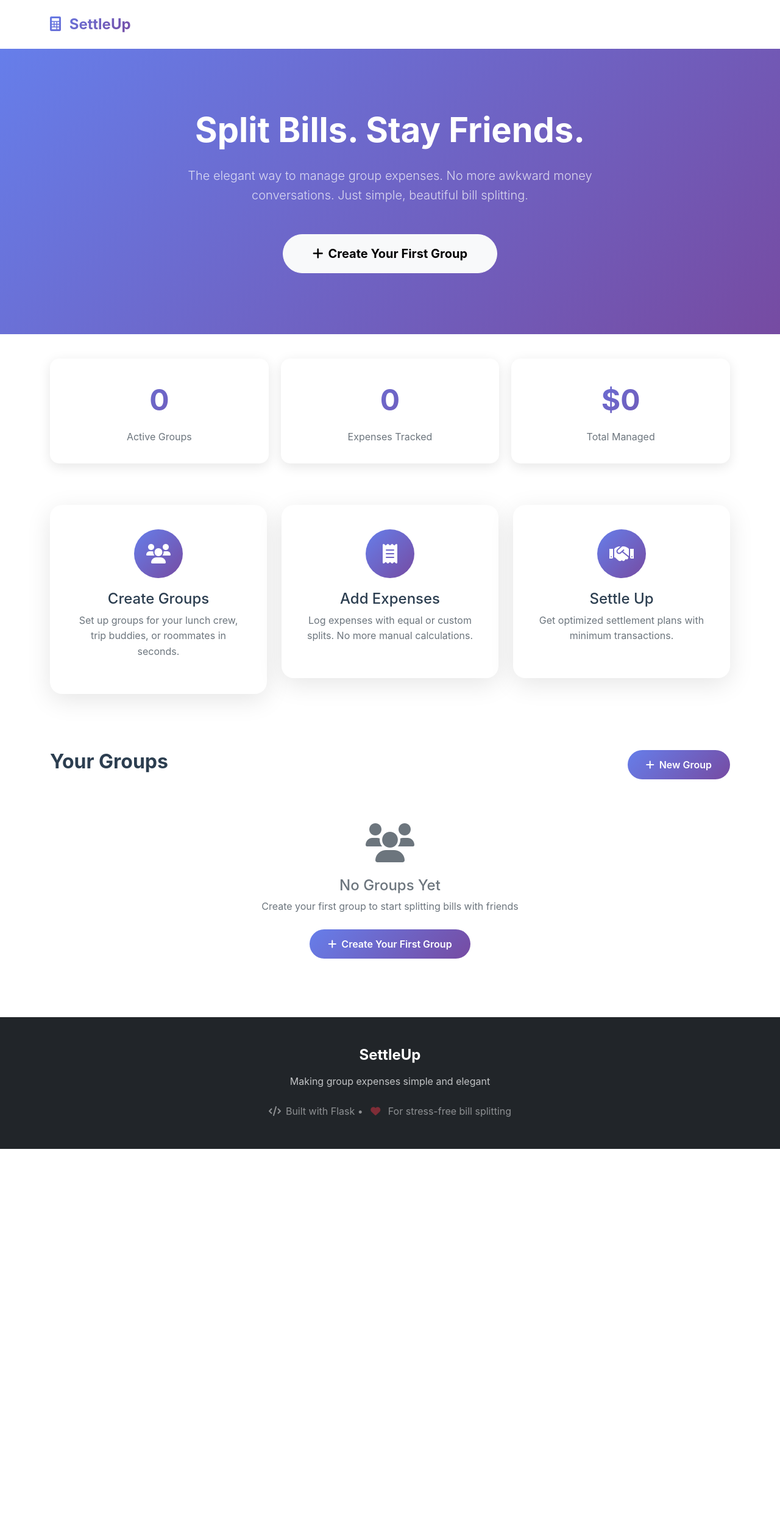
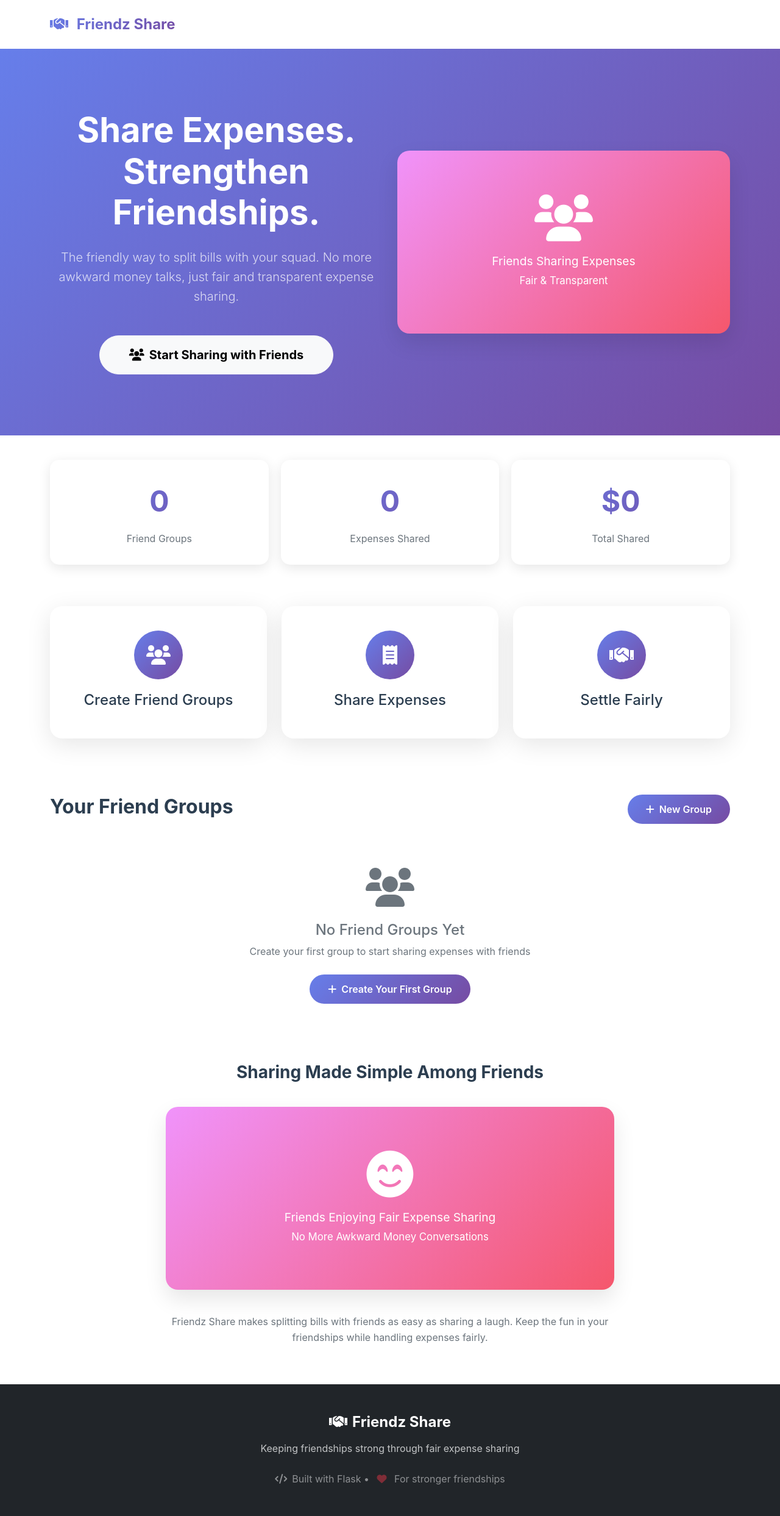
Before and after one commit to Premnat30/settle_up, a Flask app: page / in a window 1280 px wide. Shown: the whole page at 61% size. Before the commit the page ends 1884 px from the top, so only its background shows below. Run offline with Flask 3, Linux system fonts and the light colour scheme.

Commit message:
updated Home Page and Spilt Logic

```diff
--- a/templates/index.html
+++ b/templates/index.html
@@ -3,7 +3,7 @@
 <head>
     <meta charset="UTF-8">
     <meta name="viewport" content="width=device-width, initial-scale=1.0">
-    <title>SettleUp - Split Bills Like a Pro</title>
+    <title>Friendz Share - Split Bills Like Friends</title>
     <link href="https://cdn.jsdelivr.net/npm/bootstrap@5.1.3/dist/css/bootstrap.min.css" rel="stylesheet">
     <link rel="stylesheet" href="https://cdnjs.cloudflare.com/ajax/libs/font-awesome/6.0.0/css/all.min.css">
     <link rel="stylesheet" href="{{ url_for('static', filename='style.css') }}">
@@ -13,6 +13,15 @@
             color: white;
             padding: 100px 0;
             text-align: center;
+            position: relative;
+            overflow: hidden;
+        }
+
+        .hero-image {
+            max-width: 400px;
+            margin: 0 auto 40px;
+            border-radius: 20px;
+            box-shadow: 0 20px 40px rgba(0,0,0,0.2);
         }
 
         .apple-card {
@@ -104,6 +113,27 @@
             -webkit-background-clip: text;
             -webkit-text-fill-color: transparent;
         }
+
+        .friends-sharing-img {
+            width: 100%;
+            max-width: 500px;
+            border-radius: 20px;
+            box-shadow: 0 15px 35px rgba(0,0,0,0.1);
+            margin: 20px 0;
+        }
+
+        .image-placeholder {
+            background: linear-gradient(135deg, #f093fb 0%, #f5576c 100%);
+            border-radius: 20px;
+            height: 300px;
+            display: flex;
+            align-items: center;
+            justify-content: center;
+            color: white;
+            font-size: 1.2rem;
+            margin: 40px 0;
+            box-shadow: 0 15px 35px rgba(0,0,0,0.1);
+        }
     </style>
 </head>
 <body>
@@ -111,8 +141,8 @@
     <nav class="navbar navbar-expand-lg navbar-light bg-white py-3">
         <div class="container">
             <a class="navbar-brand nav-brand" href="{{ url_for('index') }}">
-                <i class="fas fa-calculator me-2"></i>
-                SettleUp
+                <i class="fas fa-handshake me-2"></i>
+                Friendz Share
             </a>
         </div>
     </nav>
@@ -120,16 +150,26 @@
     <!-- Hero Section -->
     <section class="apple-hero">
         <div class="container">
-            <div class="row justify-content-center">
-                <div class="col-lg-8">
-                    <h1 class="display-4 fw-bold mb-4">Split Bills. Stay Friends.</h1>
+            <div class="row justify-content-center align-items-center">
+                <div class="col-lg-6">
+                    <h1 class="display-4 fw-bold mb-4">Share Expenses. Strengthen Friendships.</h1>
                     <p class="lead mb-5 opacity-75">
-                        The elegant way to manage group expenses. No more awkward money conversations.
-                        Just simple, beautiful bill splitting.
+                        The friendly way to split bills with your squad. No more awkward money talks,
+                        just fair and transparent expense sharing.
                     </p>
                     <a href="{{ url_for('create_group') }}" class="btn btn-light btn-lg px-5 py-3 rounded-pill fw-bold">
-                        <i class="fas fa-plus me-2"></i>Create Your First Group
+                        <i class="fas fa-users me-2"></i>Start Sharing with Friends
                     </a>
+                </div>
+                <div class="col-lg-6 text-center">
+                    <!-- Friends sharing image placeholder -->
+                    <div class="image-placeholder">
+                        <div class="text-center">
+                            <i class="fas fa-users fa-4x mb-3"></i>
+                            <div>Friends Sharing Expenses</div>
+                            <small>Fair & Transparent</small>
+                        </div>
+                    </div>
                 </div>
             </div>
         </div>
@@ -140,15 +180,15 @@
         <div class="stats-grid">
             <div class="stat-card">
                 <div class="stat-number">{{ total_groups }}</div>
-                <div class="text-muted">Active Groups</div>
+                <div class="text-muted">Friend Groups</div>
             </div>
             <div class="stat-card">
                 <div class="stat-number">{{ total_expenses }}</div>
-                <div class="text-muted">Expenses Tracked</div>
+                <div class="text-muted">Expenses Shared</div>
             </div>
             <div class="stat-card">
                 <div class="stat-number">${{ "%.0f"|format(total_spent) }}</div>
-                <div class="text-muted">Total Managed</div>
+                <div class="text-muted">Total Shared</div>
             </div>
         </div>
     </div>
@@ -161,8 +201,8 @@
                     <div class="feature-icon">
                         <i class="fas fa-users"></i>
                     </div>
-                <h4>Create Groups</h4>
-                <p class="text-muted">Set up groups for your lunch crew, trip buddies, or roommates in seconds.</p>
+                    <h4>Create Friend Groups</h4>
+                    <!-- Text removed as requested -->
                 </div>
             </div>
             <div class="col-lg-4 mb-4">
@@ -170,8 +210,8 @@
                     <div class="feature-icon">
                         <i class="fas fa-receipt"></i>
                     </div>
-                <h4>Add Expenses</h4>
-                <p class="text-muted">Log expenses with equal or custom splits. No more manual calculations.</p>
+                    <h4>Share Expenses</h4>
+                    <!-- Text removed as requested -->
                 </div>
             </div>
             <div class="col-lg-4 mb-4">
@@ -179,17 +219,17 @@
                     <div class="feature-icon">
                         <i class="fas fa-handshake"></i>
                     </div>
-                <h4>Settle Up</h4>
-                <p class="text-muted">Get optimized settlement plans with minimum transactions.</p>
+                    <h4>Settle Fairly</h4>
+                    <!-- Text removed as requested -->
                 </div>
             </div>
         </div>
     </section>
 
-    <!-- Your Groups Section -->
+    <!-- Friend Groups Section -->
     <section class="container my-5">
         <div class="d-flex justify-content-between align-items-center mb-4">
-            <h2 class="fw-bold">Your Groups</h2>
+            <h2 class="fw-bold">Your Friend Groups</h2>
             <a href="{{ url_for('create_group') }}" class="btn btn-apple">
                 <i class="fas fa-plus me-2"></i>New Group
             </a>
@@ -202,7 +242,7 @@
                 <div class="group-card">
                     <div class="d-flex justify-content-between align-items-start mb-3">
                         <h5 class="fw-bold mb-0">{{ group.name }}</h5>
-                        <span class="badge bg-primary rounded-pill">{{ group.members|length }} members</span>
+                        <span class="badge bg-primary rounded-pill">{{ group.members|length }} friends</span>
                     </div>
 
                     <p class="text-muted mb-3">
@@ -236,8 +276,8 @@
         {% else %}
         <div class="text-center py-5">
             <i class="fas fa-users fa-4x text-muted mb-4"></i>
-            <h4 class="text-muted">No Groups Yet</h4>
-            <p class="text-muted mb-4">Create your first group to start splitting bills with friends</p>
+            <h4 class="text-muted">No Friend Groups Yet</h4>
+            <p class="text-muted mb-4">Create your first group to start sharing expenses with friends</p>
             <a href="{{ url_for('create_group') }}" class="btn btn-apple">
                 <i class="fas fa-plus me-2"></i>Create Your First Group
             </a>
@@ -245,17 +285,39 @@
         {% endif %}
     </section>
 
+    <!-- Friends Sharing Image Section -->
+    <section class="container my-5">
+        <div class="row justify-content-center">
+            <div class="col-lg-8 text-center">
+                <h3 class="fw-bold mb-4">Sharing Made Simple Among Friends</h3>
+                <div class="image-placeholder">
+                    <div class="text-center text-white">
+                        <i class="fas fa-smile-beam fa-4x mb-3"></i>
+                        <div>Friends Enjoying Fair Expense Sharing</div>
+                        <small>No More Awkward Money Conversations</small>
+                    </div>
+                </div>
+                <p class="text-muted mt-4">
+                    Friendz Share makes splitting bills with friends as easy as sharing a laugh.
+                    Keep the fun in your friendships while handling expenses fairly.
+                </p>
+            </div>
+        </div>
+    </section>
+
     <!-- Footer -->
     <footer class="bg-dark text-white py-5 mt-5">
         <div class="container text-center">
             <div class="mb-4">
-                <h4 class="fw-bold mb-3">SettleUp</h4>
-                <p class="text-light opacity-75">Making group expenses simple and elegant</p>
+                <h4 class="fw-bold mb-3">
+                    <i class="fas fa-handshake me-2"></i>Friendz Share
+                </h4>
+                <p class="text-light opacity-75">Keeping friendships strong through fair expense sharing</p>
             </div>
             <p class="text-light opacity-50 mb-0">
                 <i class="fas fa-code me-2"></i>Built with Flask •
                 <i class="fas fa-heart text-danger mx-2"></i>
-                For stress-free bill splitting
+                For stronger friendships
             </p>
         </div>
     </footer>
```
Also changed, not shown: templates/add_expense.html (+35 -20 lines). Lines whose indentation alone changed are shown as unchanged.
